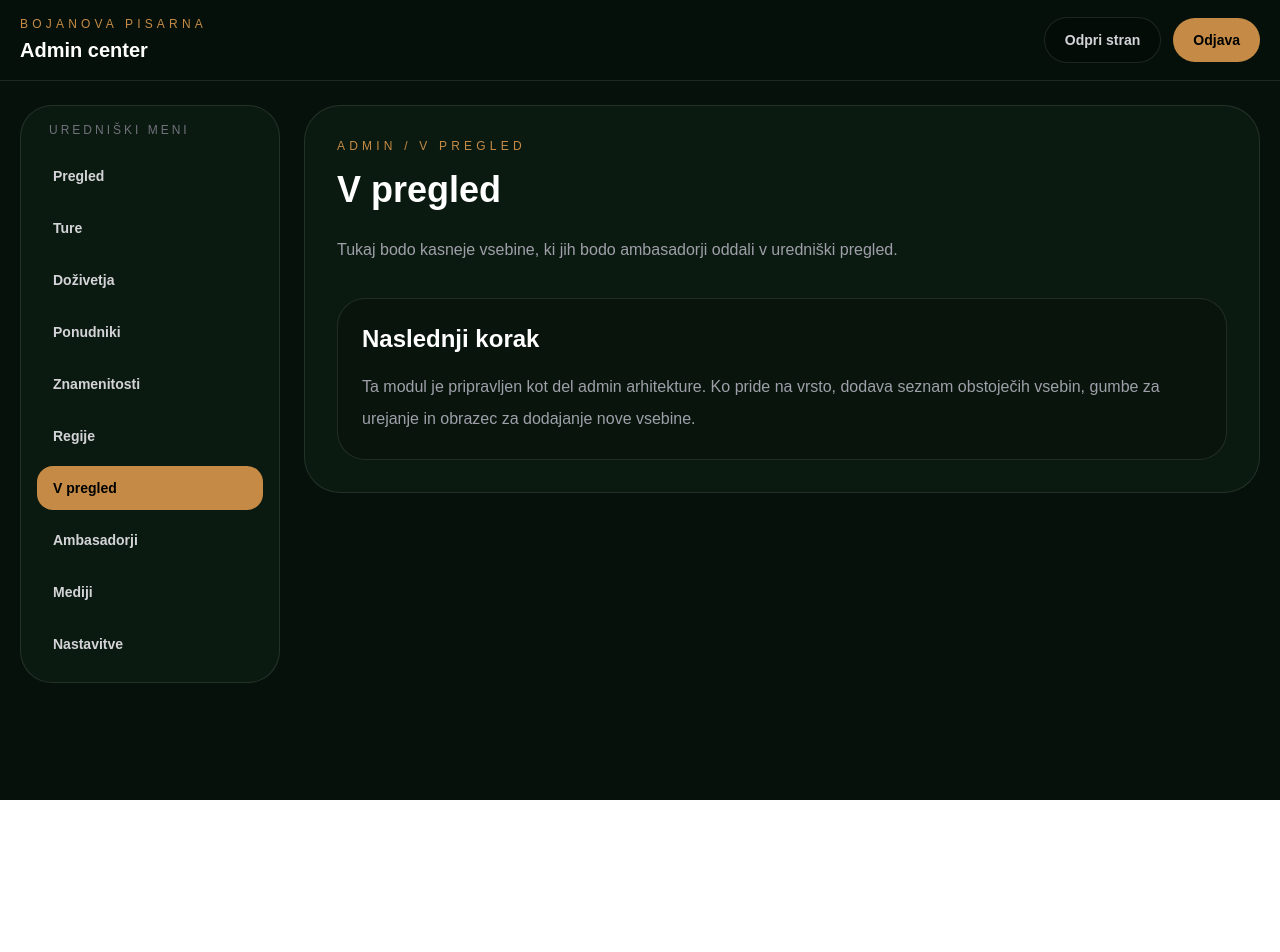
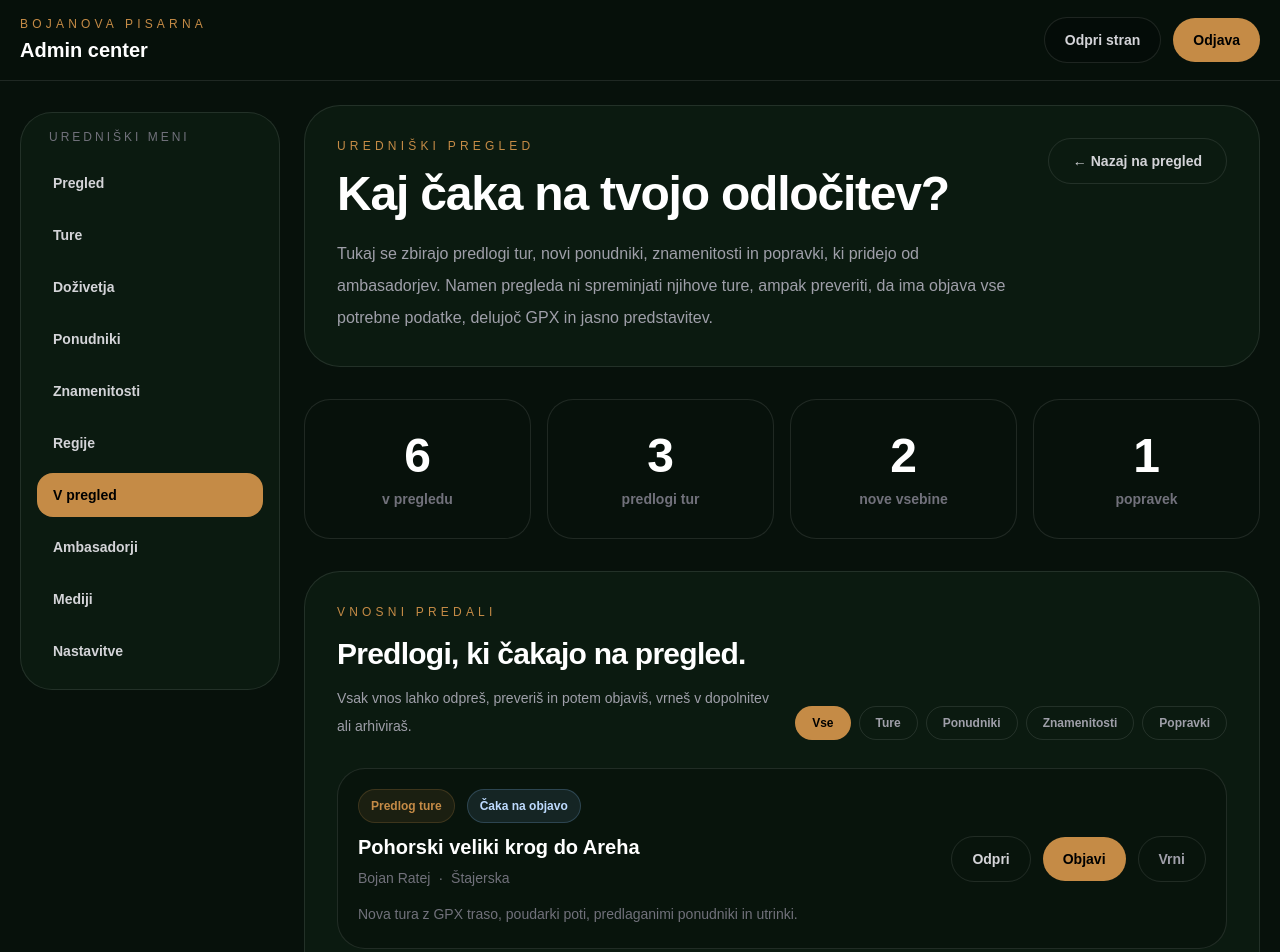
Before and after one commit to rabojan/bojan-on-bike-app, a Next.js app: page /admin/v-pregled in a window 1280 px wide. Shown: the top 952 px of the page. Before the commit the page ends 800 px from the top, so only its background shows below. Built offline with nearby package versions, Linux system fonts and the light colour scheme; sample sign-in values are in the browser's storage.

Commit message:
Build editorial review dashboard

```diff
--- a/app/admin/v-pregled/page.tsx
+++ b/app/admin/v-pregled/page.tsx
@@ -1,28 +1,228 @@
+import Link from "next/link";
+
 import AdminShell from "@/components/AdminShell";
 
-export default function AdminPlaceholderPage() {
+const reviewItems = [
+  {
+    type: "Predlog ture",
+    title: "Pohorski veliki krog do Areha",
+    author: "Bojan Ratej",
+    region: "Štajerska",
+    status: "Čaka na objavo",
+    description:
+      "Nova tura z GPX traso, poudarki poti, predlaganimi ponudniki in utrinki.",
+    href: "/admin/v-pregled/ture/pohorski-veliki-krog-do-areha",
+  },
+  {
+    type: "Novi ponudnik",
+    title: "Bar Miško",
+    author: "Bojan Ratej",
+    region: "Štajerska",
+    status: "Novo",
+    description:
+      "Predlagan postanek ob trasi. Potrebno je preveriti podatke, tip ponudnika in povezavo s turo.",
+    href: "/admin/ponudniki/nov",
+  },
+  {
+    type: "Nova znamenitost",
+    title: "Razgled nad dolino",
+    author: "Maja Kovač",
+    region: "Gorenjska",
+    status: "Novo",
+    description:
+      "Predlagana razgledna točka ob trasi. Potrebno je preveriti lokacijo, opis in fotografijo.",
+    href: "/admin/znamenitosti/nova",
+  },
+  {
+    type: "Predlagan popravek",
+    title: "Gozdni flow nad Mariborom",
+    author: "Bojan Ratej",
+    region: "Štajerska",
+    status: "Popravek",
+    description:
+      "Ambasador predlaga dopolnitev opisa in zamenjavo enega utrinka poti.",
+    href: "/admin/ture/gozdni-flow-nad-mariborom",
+  },
+];
+
+const stats = [
+  { value: "6", label: "v pregledu" },
+  { value: "3", label: "predlogi tur" },
+  { value: "2", label: "nove vsebine" },
+  { value: "1", label: "popravek" },
+];
+
+function StatusBadge({ status }: { status: string }) {
+  const tone =
+    status === "Čaka na objavo"
+      ? "border-blue-300/20 bg-blue-300/10 text-blue-200"
+      : status === "Novo"
+        ? "border-[#c58b46]/20 bg-[#c58b46]/10 text-[#c58b46]"
+        : "border-white/10 bg-white/5 text-zinc-300";
+
+  return (
+    <span className={`whitespace-nowrap rounded-full border px-3 py-2 text-xs font-bold ${tone}`}>
+      {status}
+    </span>
+  );
+}
+
+function StatCard({ value, label }: { value: string; label: string }) {
+  return (
+    <div className="flex min-h-[140px] items-center justify-center rounded-[26px] border border-white/10 bg-[#07110b] p-5 text-center">
+      <div>
+        <div className="text-5xl font-black leading-none text-white">{value}</div>
+        <div className="mt-3 text-sm font-bold leading-none text-zinc-500">
+          {label}
+        </div>
+      </div>
+    </div>
+  );
+}
+
+export default function AdminReviewPage() {
   return (
     <AdminShell active="v-pregled">
-      <section className="rounded-[36px] border border-white/10 bg-[#0b1a10] p-8">
-        <div className="text-xs uppercase tracking-[0.35em] text-[#c58b46]">
-          Admin / V pregled
-        </div>
+      <div className="space-y-8">
+        <section className="rounded-[36px] border border-white/10 bg-[#0b1a10] p-6 md:p-8">
+          <div className="grid gap-6 lg:grid-cols-[1fr_auto] lg:items-start">
+            <div>
+              <div className="text-xs uppercase tracking-[0.35em] text-[#c58b46]">
+                Uredniški pregled
+              </div>
 
-        <h1 className="mt-4 text-4xl font-black">V pregled</h1>
+              <h1 className="mt-4 text-4xl font-black tracking-tight text-white md:text-5xl">
+                Kaj čaka na tvojo odločitev?
+              </h1>
 
-        <p className="mt-6 max-w-3xl leading-8 text-zinc-400">
-          Tukaj bodo kasneje vsebine, ki jih bodo ambasadorji oddali v uredniški pregled.
-        </p>
+              <p className="mt-5 max-w-3xl text-base leading-8 text-zinc-400">
+                Tukaj se zbirajo predlogi tur, novi ponudniki, znamenitosti in
+                popravki, ki pridejo od ambasadorjev. Namen pregleda ni
+                spreminjati njihove ture, ampak preveriti, da ima objava vse
+                potrebne podatke, delujoč GPX in jasno predstavitev.
+              </p>
+            </div>
 
-        <div className="mt-8 rounded-[28px] border border-white/10 bg-black/20 p-6">
-          <div className="text-2xl font-black">Naslednji korak</div>
-          <p className="mt-4 leading-8 text-zinc-400">
-            Ta modul je pripravljen kot del admin arhitekture. Ko pride na vrsto,
-            dodava seznam obstoječih vsebin, gumbe za urejanje in obrazec za
-            dodajanje nove vsebine.
+            <div className="flex flex-wrap gap-3">
+              <Link
+                href="/admin"
+                className="rounded-full border border-white/10 px-6 py-3 text-sm font-bold text-zinc-300"
+              >
+                ← Nazaj na pregled
+              </Link>
+            </div>
+          </div>
+        </section>
+
+        <section className="grid gap-4 md:grid-cols-4">
+          {stats.map((stat) => (
+            <StatCard key={stat.label} value={stat.value} label={stat.label} />
+          ))}
+        </section>
+
+        <section className="rounded-[36px] border border-white/10 bg-[#0b1a10] p-6 md:p-8">
+          <div className="grid gap-5 lg:grid-cols-[1fr_auto] lg:items-end">
+            <div>
+              <div className="text-xs uppercase tracking-[0.35em] text-[#c58b46]">
+                Vnosni predali
+              </div>
+
+              <h2 className="mt-4 text-3xl font-black tracking-tight text-white">
+                Predlogi, ki čakajo na pregled.
+              </h2>
+
+              <p className="mt-3 max-w-2xl text-sm leading-7 text-zinc-400">
+                Vsak vnos lahko odpreš, preveriš in potem objaviš, vrneš v
+                dopolnitev ali arhiviraš.
+              </p>
+            </div>
+
+            <div className="flex flex-wrap gap-2">
+              {["Vse", "Ture", "Ponudniki", "Znamenitosti", "Popravki"].map(
+                (filter) => (
+                  <button
+                    key={filter}
+                    className={`rounded-full border px-4 py-2 text-xs font-bold ${
+                      filter === "Vse"
+                        ? "border-[#c58b46]/20 bg-[#c58b46] text-black"
+                        : "border-white/10 text-zinc-400"
+                    }`}
+                  >
+                    {filter}
+                  </button>
+                ),
+              )}
+            </div>
+          </div>
+
+          <div className="mt-7 grid gap-4">
+            {reviewItems.map((item) => (
+              <article
+                key={`${item.type}-${item.title}`}
+                className="grid gap-5 rounded-[28px] border border-white/10 bg-black/20 p-5 md:grid-cols-[minmax(0,1fr)_auto] md:items-center"
+              >
+                <div className="min-w-0">
+                  <div className="mb-3 flex flex-wrap items-center gap-3">
+                    <div className="rounded-full border border-[#c58b46]/20 bg-[#c58b46]/10 px-3 py-2 text-xs font-bold text-[#c58b46]">
+                      {item.type}
+                    </div>
+
+                    <StatusBadge status={item.status} />
+                  </div>
+
+                  <h3 className="text-xl font-black leading-tight text-white">
+                    {item.title}
+                  </h3>
+
+                  <div className="mt-2 flex flex-wrap gap-2 text-sm text-zinc-500">
+                    <span>{item.author}</span>
+                    <span>·</span>
+                    <span>{item.region}</span>
+                  </div>
+
+                  <p className="mt-3 max-w-3xl text-sm leading-7 text-zinc-500">
+                    {item.description}
+                  </p>
+                </div>
+
+                <div className="flex flex-wrap items-center gap-3 md:justify-end">
+                  <Link
+                    href={item.href}
+                    className="rounded-full border border-white/10 px-5 py-3 text-sm font-bold text-zinc-300"
+                  >
+                    Odpri
+                  </Link>
+
+                  <button className="rounded-full bg-[#c58b46] px-5 py-3 text-sm font-black text-black">
+                    Objavi
+                  </button>
+
+                  <button className="rounded-full border border-white/10 px-5 py-3 text-sm font-bold text-zinc-400">
+                    Vrni
+                  </button>
+                </div>
+              </article>
+            ))}
+          </div>
+        </section>
+
+        <section className="rounded-[32px] border border-[#c58b46]/20 bg-[#c58b46]/10 p-6 md:p-7">
+          <div className="text-xs uppercase tracking-[0.35em] text-[#c58b46]">
+            Uredniško pravilo
+          </div>
+
+          <h2 className="mt-4 text-2xl font-black tracking-tight text-white">
+            Tura ostane ambasadorjeva.
+          </h2>
+
+          <p className="mt-3 max-w-4xl text-sm leading-7 text-zinc-300">
+            Pregled pomeni preverjanje kakovosti objave: GPX, osnovni podatki,
+            povezane vsebine, jasnost opisa in vizualna predstavitev. Ne gre za
+            to, da se ambasadorju vzame avtorstvo ture, ampak da je končna objava
+            uporabna, lepa in zanesljiva za druge kolesarje.
           </p>
-        </div>
-      </section>
+        </section>
+      </div>
     </AdminShell>
   );
 }
```
